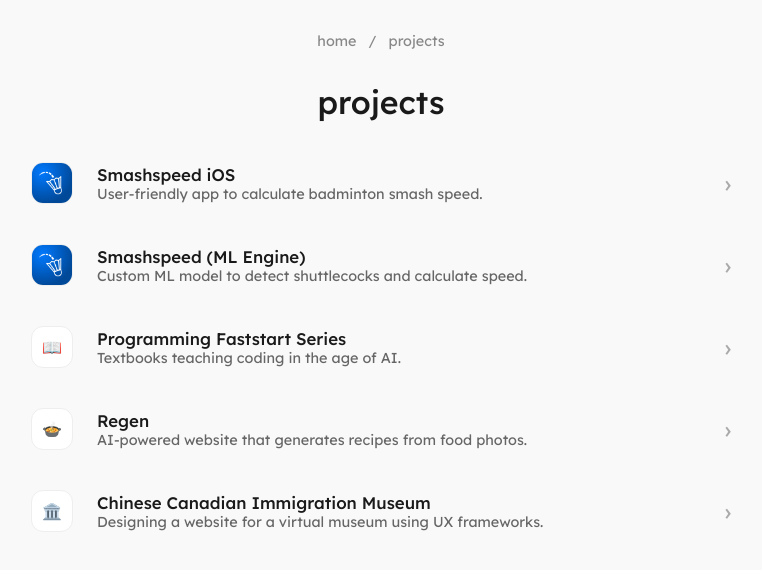
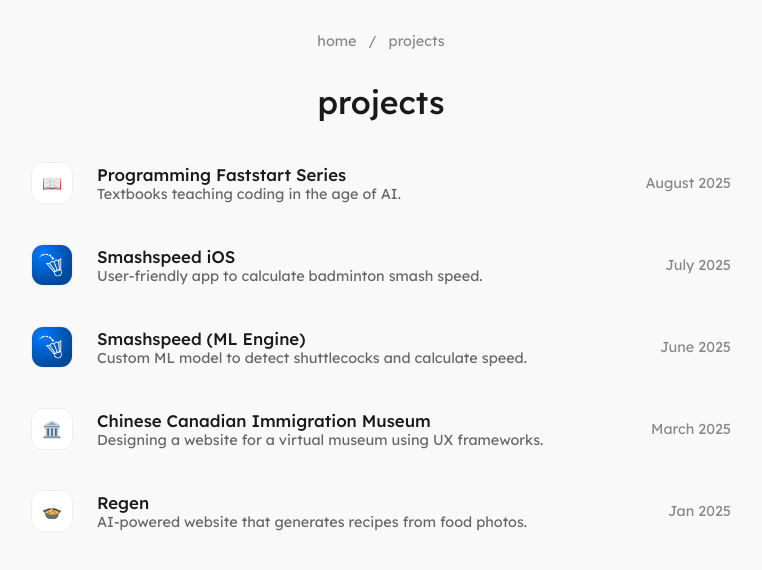
Before and after one commit to diwenne/diwenhuang, a React (Vite) app: page /projects in a window 1280 px wide. Shown: the top 570 px of the page, without its empty margins (259-1021 px from the left). Built offline with nearby package versions, Linux system fonts and the light colour scheme.

Commit message:
added dates to pojects

```diff
--- a/src/components/ProjectItem.tsx
+++ b/src/components/ProjectItem.tsx
@@ -6,20 +6,34 @@
   title: string;
   subtitle: string;
   link: string;
+  date: string;
   description: string;
   tags: string[];
 }
 
-function ProjectItem({ icon, title, subtitle, link, description, tags }: ProjectItemProps) {
+function ProjectItem({
+  icon,
+  title,
+  subtitle,
+  link,
+  date,
+  description,
+  tags,
+}: ProjectItemProps) {
   const [isExpanded, setIsExpanded] = useState(false);
 
   const isImagePath = icon.includes('/') || icon.includes('.');
 
   const isInternalLink = link.startsWith('/');
 
+  // Stop propagation on link clicks to prevent expansion when navigating
+  const handleLinkClick = (e: React.MouseEvent) => {
+    e.stopPropagation();
+  };
+
   return (
     <div className="list-item-wrapper">
-      <div className="list-item">
+      <div className="list-item" onClick={() => setIsExpanded(!isExpanded)}>
         <div className="item-details">
           <div className="item-icon">
             {isImagePath ? (
@@ -29,7 +43,7 @@
             )}
           </div>
           <div className="item-title-group">
-            <h3>
+            <h3 onClick={handleLinkClick}>
               {isInternalLink ? (
                 <Link to={link}>{title}</Link>
               ) : (
@@ -38,19 +52,11 @@
                 </a>
               )}
             </h3>
-            <p className="expandable-subtitle" onClick={() => setIsExpanded(!isExpanded)}>
-              {subtitle}
-            </p>
+            <p>{subtitle}</p>
           </div>
         </div>
 
-        <span
-          className={`item-toggle ${isExpanded ? 'expanded' : ''}`}
-          onClick={() => setIsExpanded(!isExpanded)}
-        >
-          ›
-        </span>
-
+        <span className="item-date">{date}</span>
       </div>
 
       {isExpanded && (
--- a/src/pages/Projects.tsx
+++ b/src/pages/Projects.tsx
@@ -7,10 +7,20 @@
 
 const projectData = [
   {
+    icon: '📖',
+    title: 'Programming Faststart Series',
+    subtitle: 'Textbooks teaching coding in the age of AI.',
+    link: '/projects/faststart-series',
+    date: 'August 2025',
+    description: 'Authored and self-published a series of textbooks designed to modernize the way beginners learn to code. The books, starting with Python and Swift, emphasize a hands-on, project-based approach, teaching fundamental concepts with the assumption that AI tools are available to supplement learning. The series focuses on developing problem-solving skills and preparing new programmers for the modern development landscape.',
+    tags: ['Python', 'Swift', 'Authoring', 'Design', 'Publishing', 'AI in Education']
+  },
+  {
     icon: SmashSpeedLogo,
     title: 'Smashspeed iOS',
     subtitle: 'User-friendly app to calculate badminton smash speed.',
     link: 'https://smashspeed.ca',
+    date: 'July 2025',
     description: 'Developed and launched a native iOS application that provides badminton players with a powerful tool to measure their smash speed. Built with SwiftUI for a clean and responsive interface, the app leverages a custom CoreML model for on-device analysis. Users can import videos of their smashes, and the app automatically processes the footage to provide an accurate speed reading. Trusted by amateur and national-level players alike, Smashspeed serves as a valuable training aid for athletes looking to track their performance and improvement.',
     tags: ['SwiftUI', 'CoreML', 'iOS', 'Product Development']
   },
@@ -19,33 +29,29 @@
     title: 'Smashspeed (ML Engine)',
     subtitle: 'Custom ML model to detect shuttlecocks and calculate speed.',
     link: '/projects/smashspeed-engine',
+    date: 'June 2025',
     description: 'Engineered the core machine learning pipeline for the Smashspeed app, beginning with the collection and annotation of a custom dataset of over 3,000 shuttlecock images. I trained a lightweight YOLOv5 model for real-time object detection and implemented a Kalman Filter to accurately track the shuttlecock\'s trajectory, even with high-speed motion blur. This robust tracking logic allows for precise speed calculation based on the object\'s displacement between frames, forming the powerful yet efficient engine that drives the iOS application.',
     tags: ['Python', 'PyTorch', 'YOLOv5', 'Kalman Filters', 'Machine Learning']
   },
   {
-      icon: '📖',
-      title: 'Programming Faststart Series',
-      subtitle: 'Textbooks teaching coding in the age of AI.',
-      link: '/projects/faststart-series',
-      description: 'Authored and self-published a series of textbooks designed to modernize the way beginners learn to code. The books, starting with Python and Swift, emphasize a hands-on, project-based approach, teaching fundamental concepts with the assumption that AI tools are available to supplement learning. The series focuses on developing problem-solving skills and preparing new programmers for the modern development landscape.',
-      tags: ['Python', 'Swift', 'Authoring', 'Design', 'Publishing', 'AI in Education']
+    icon: '🏛️',
+    title: 'Chinese Canadian Immigration Museum',
+    subtitle: 'Designing a website for a virtual museum using UX frameworks.',
+    link: '/projects/ccim',
+    date: 'March 2025',
+    description: 'A case study in UX design for a virtual museum, focusing on user-centered design principles, information architecture, and prototyping.',
+    tags: ['UX Design', 'Figma', 'Product Design', 'Prototyping']
   },
   {
     icon: '🍲',
     title: 'Regen',
     subtitle: 'AI-powered website that generates recipes from food photos.',
     link: 'https://github.com/seanhuangcode/ReGen',
+    date: 'Jan 2025',
     description: 'A website that takes in photos of food items and uses the Gemini API to generate a custom-tailored recipe. It won 2nd place in a Vancouver hackathon.',
     tags: ['HTML', 'CSS', 'Gemini API']
   },
-    {
-      icon: '🏛️',
-      title: 'Chinese Canadian Immigration Museum',
-      subtitle: 'Designing a website for a virtual museum using UX frameworks.',
-      link: '/projects/ccim',
-      description: 'A case study in UX design for a virtual museum, focusing on user-centered design principles, information architecture, and prototyping.',
-      tags: ['UX Design', 'Figma', 'Product Design', 'Prototyping']
-    }
+
 ];
 
 function Projects() {
@@ -61,6 +67,7 @@
             title={item.title}
             subtitle={item.subtitle}
             link={item.link}
+            date={item.date}
             description={item.description}
             tags={item.tags}
           />
```
Also changed, not shown: src/styles.css (+18 -5 lines). Lines whose indentation alone changed are shown as unchanged.
